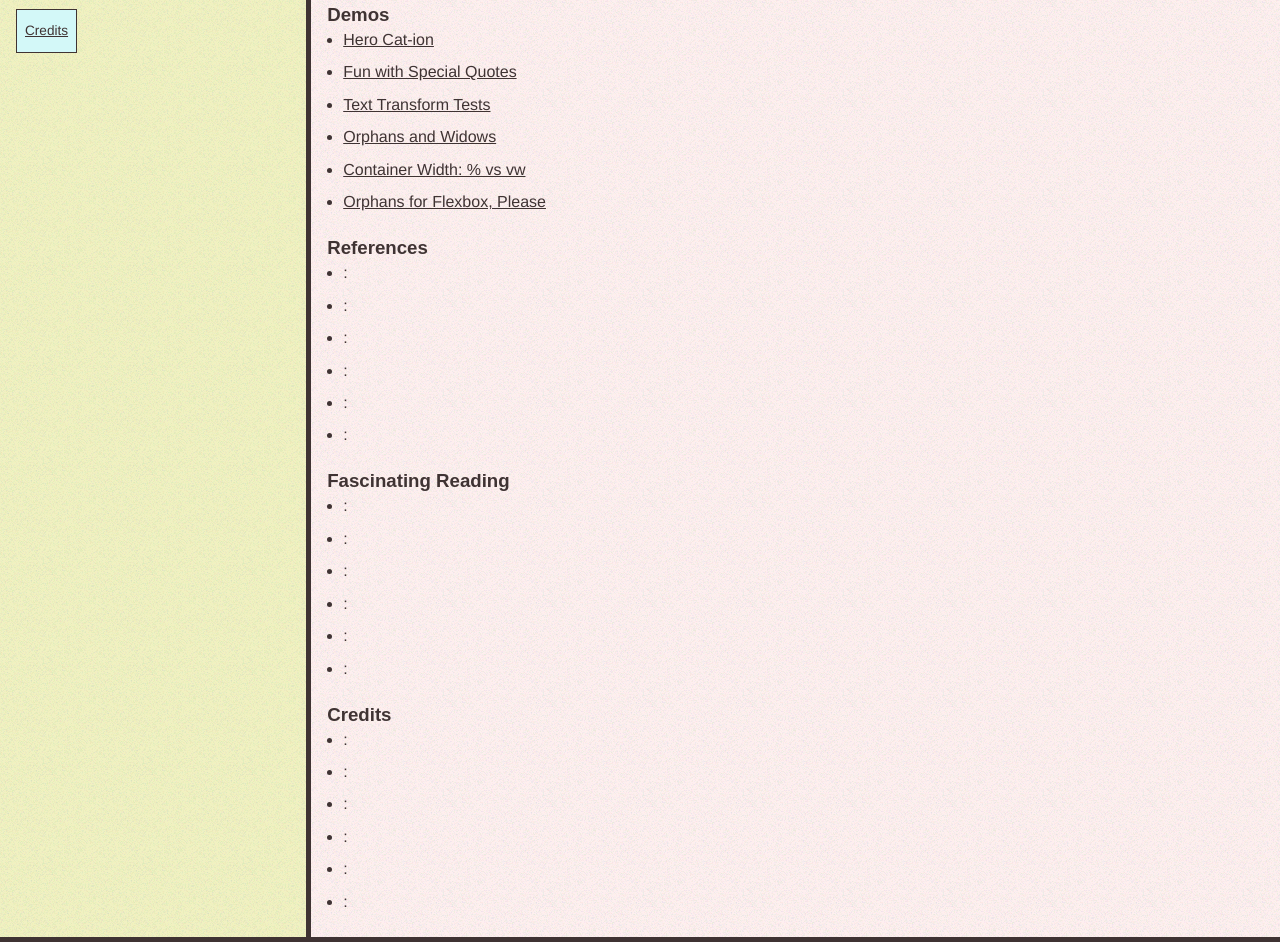
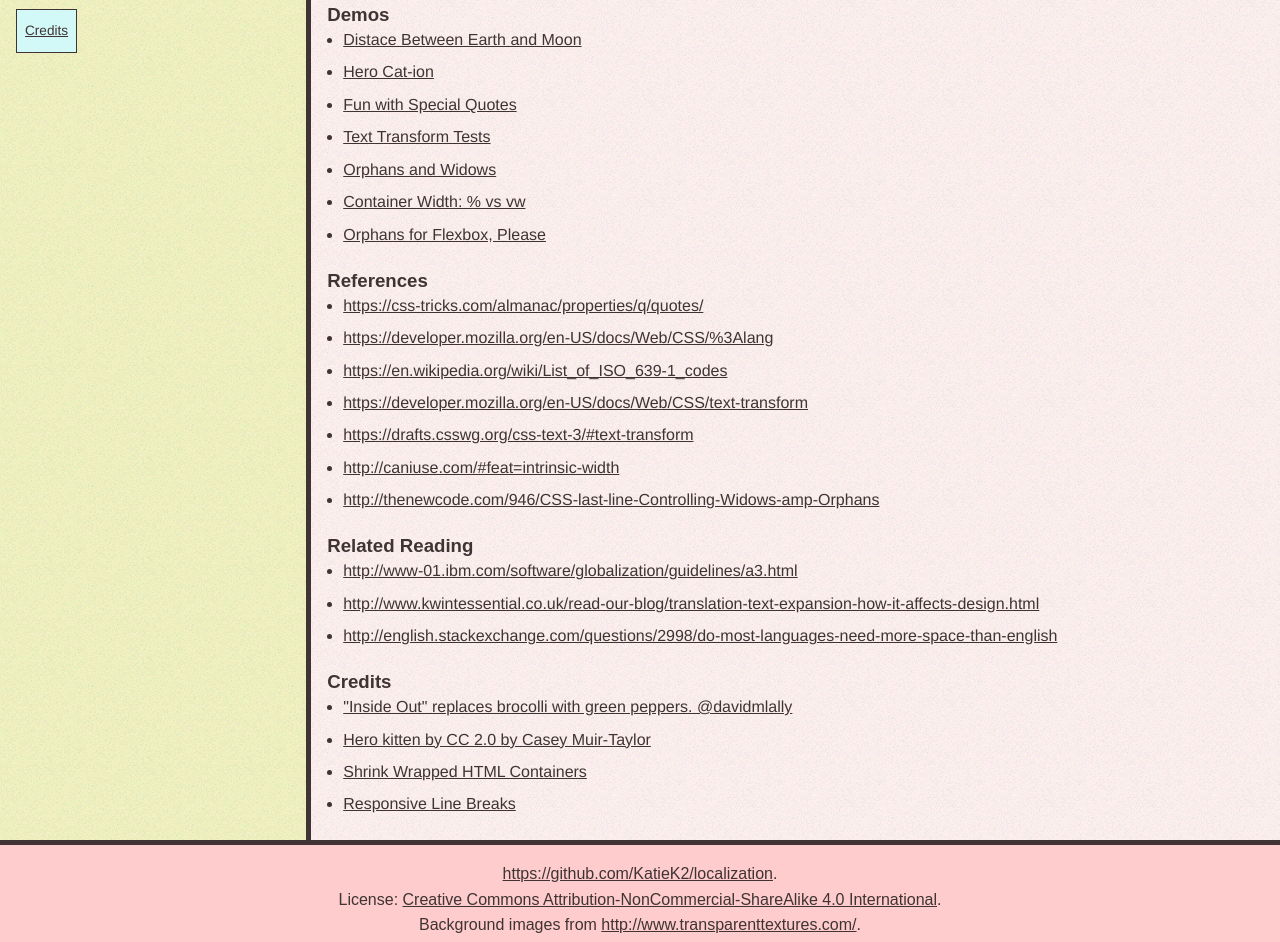
Before and after one commit to KatieK2/localization, a plain HTML site: page index.html in a window 1280 px wide. Shown: the part 134-1076 px from the top of the page. Drawn offline with Linux system fonts and the light colour scheme; a web font is replaced by a local one.

Commit message:
Moar links

```diff
--- a/index.html
+++ b/index.html
@@ -22,7 +22,7 @@
       <ul>
         <li><a href="#demos">Demos</a></li>
         <li><a href="#refs">References</a></li>
-        <li><a href="#misc">Misc</a></li>
+        <li><a href="#related">Related</a></li>
         <li><a href="#credits">Credits</a></li>
       </ul>
     </nav>
@@ -33,6 +33,7 @@
 
     <h2 id="demos">Demos</h2>
     <ul>
+      <li><a href="http://codepen.io/KatieK2/pen/9d1a687c4ad713e8dbcb2f703bdbcaf6?editors=110">Distace Between Earth and Moon</a></li>
       <li><a href="http://codepen.io/KatieK2/pen/ab7c4d3dcc549a46f512f7e000bcf4de?editors=110">Hero Cat-ion</a></li>
       <li><a href="http://codepen.io/KatieK2/pen/4d756f2519d9735a2d88df6ba1e9f084?editors=110">Fun with Special Quotes</a></li>
       <li><a href="http://codepen.io/KatieK2/pen/27ef91b2a8ad7b1167a6a79a11b502e0?editors=110">Text Transform Tests</a></li>
@@ -43,32 +44,28 @@
 
     <h2 id="refs">References</h2>
     <ul>
-    <li><a href=""></a>: </li>
-    <li><a href=""></a>: </li>
-    <li><a href=""></a>: </li>
-    <li><a href=""></a>: </li>
-    <li><a href=""></a>: </li>
-    <li><a href=""></a>: </li>
+    <li><a href="https://css-tricks.com/almanac/properties/q/quotes/">https://css-tricks.com/almanac/properties/q/quotes/</a></li>
+    <li><a href="https://developer.mozilla.org/en-US/docs/Web/CSS/%3Alang">https://developer.mozilla.org/en-US/docs/Web/CSS/%3Alang</a></li>
+    <li><a href="https://en.wikipedia.org/wiki/List_of_ISO_639-1_codes">https://en.wikipedia.org/wiki/List_of_ISO_639-1_codes</a></li>
+    <li><a href="https://developer.mozilla.org/en-US/docs/Web/CSS/text-transform">https://developer.mozilla.org/en-US/docs/Web/CSS/text-transform</a></li>
+    <li><a href="https://drafts.csswg.org/css-text-3/#text-transform">https://drafts.csswg.org/css-text-3/#text-transform</a></li>
+    <li><a href="http://caniuse.com/#feat=intrinsic-width">http://caniuse.com/#feat=intrinsic-width</a></li>
+    <li><a href="http://thenewcode.com/946/CSS-last-line-Controlling-Widows-amp-Orphans">http://thenewcode.com/946/CSS-last-line-Controlling-Widows-amp-Orphans</a></li>
     </ul>
 
-    <h2 id="misc">Fascinating Reading</h2>
+    <h2 id="related">Related Reading</h2>
     <ul>
-    <li><a href=""></a>: </li>
-    <li><a href=""></a>: </li>
-    <li><a href=""></a>: </li>
-    <li><a href=""></a>: </li>
-    <li><a href=""></a>: </li>
-    <li><a href=""></a>: </li>
+      <li><a href="http://www-01.ibm.com/software/globalization/guidelines/a3.html">http://www-01.ibm.com/software/globalization/guidelines/a3.html</a></li>
+      <li><a href="http://www.kwintessential.co.uk/read-our-blog/translation-text-expansion-how-it-affects-design.html">http://www.kwintessential.co.uk/read-our-blog/translation-text-expansion-how-it-affects-design.html</a></li>
+      <li><a href="http://english.stackexchange.com/questions/2998/do-most-languages-need-more-space-than-english">http://english.stackexchange.com/questions/2998/do-most-languages-need-more-space-than-english</a></li>
     </ul>
 
     <h2 id="credits">Credits</h2>
     <ul>
-    <li><a href=""></a>: </li>
-    <li><a href=""></a>: </li>
-    <li><a href=""></a>: </li>
-    <li><a href=""></a>: </li>
-    <li><a href=""></a>: </li>
-    <li><a href=""></a>: </li>
+      <li><a href="https://twitter.com/davidmlally/status/623950942531010560">"Inside Out" replaces brocolli with green peppers. @davidmlally</a></li>
+      <li><a href="http://flickr.com/photos/caseydavid/">Hero kitten by CC 2.0 by Casey Muir-Taylor</a></li>
+      <li><a href="http://demosthenes.info/blog/894/Shrink-Wrap-HTML-containers-with-content-width">Shrink Wrapped HTML Containers</a></li>
+      <li><a href="http://danielmall.com/articles/responsive-line-breaks/">Responsive Line Breaks</a></li>
     </ul>
 
   </div>
```
